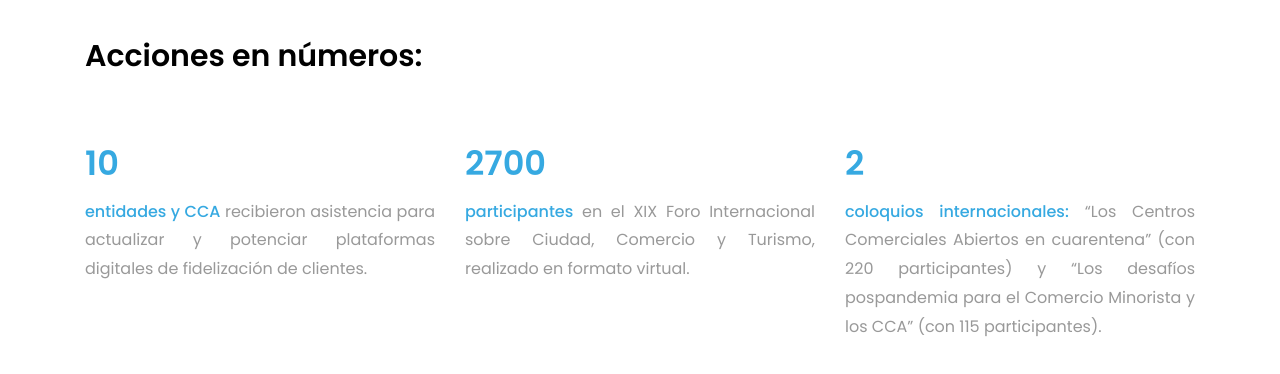
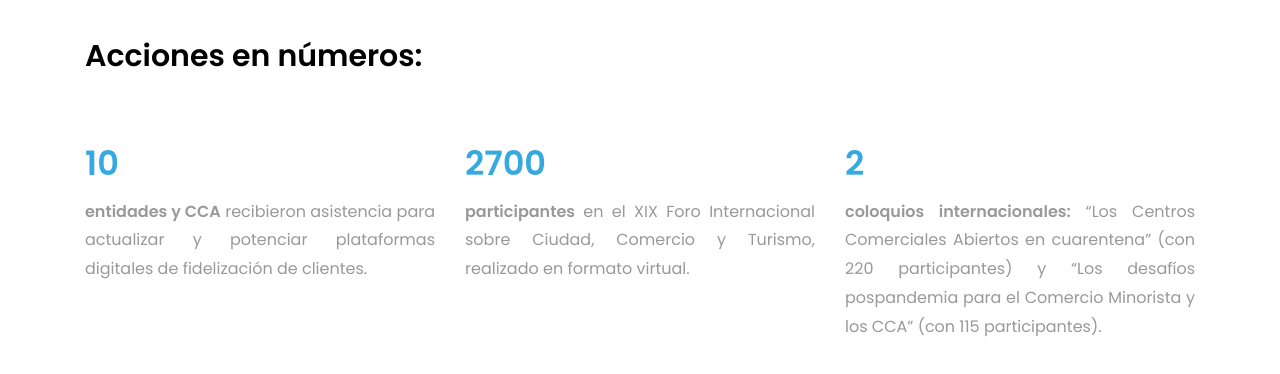
Before and after one commit to DevOps-CAME/memoria2020, a WordPress theme: template comercio_servicios.php in a window 1280 px wide. Shown: the part 1040-1414 px from the top of the page. Run offline with PHP 8.4 and a stand-in for WordPress, Linux system fonts and the light colour scheme; the site name, menu and one post (Sample post) are stand-ins, and other content is empty.

Commit message:
retoques Debo

```diff
--- a/comercio_servicios.php
+++ b/comercio_servicios.php
@@ -118,7 +118,7 @@
                                                     data-refresh-interval="10" data-speed="1600">10</span> </div>
 
                                             <p>
-                                                <bold class="display-5 color font-weight-medium">entidades y CCA</bold>
+                                                <bold>entidades y CCA</bold>
                                                 recibieron asistencia para actualizar y potenciar plataformas digitales
                                                 de fidelización de clientes.
                                             </p>
@@ -134,7 +134,7 @@
                                                     data-refresh-interval="10" data-speed="1600">2700</span> </div>
 
                                             <p>
-                                                <bold class="display-5 color font-weight-medium">participantes</bold> en
+                                                <bold>participantes</bold> en
                                                 el XIX Foro Internacional sobre Ciudad, Comercio y Turismo, realizado en
                                                 formato virtual.
                                             </p>
@@ -149,7 +149,7 @@
                                                     data-refresh-interval="10" data-speed="1600">2</span> </div>
 
                                             <p>
-                                                <bold class="display-5 color font-weight-medium">coloquios
+                                                <bold>coloquios
                                                     internacionales:</bold> “Los Centros Comerciales Abiertos en
                                                 cuarentena” (con 220 participantes) y “Los desafíos pospandemia para el
                                                 Comercio Minorista y los CCA” (con 115 participantes).
@@ -166,7 +166,7 @@
                                                     data-refresh-interval="10" data-speed="1600">6</span> </div>
 
                                             <p>
-                                                <bold class="display-5 color font-weight-medium">campañas audiovisuales
+                                                <bold>campañas audiovisuales
                                                     de concientización</bold> que destacan el rol del comercio en la
                                                 comunidad y apelan a la responsabilidad sanitaria.
                                             </p>
@@ -245,7 +245,7 @@
                                                     data-refresh-interval="10" data-speed="1600">15</span> </div>
 
                                             <p>
-                                                <bold class="display-5 color font-weight-medium">ciudades</bold> de 6
+                                                <bold>ciudades</bold> de 6
                                                 provincias recibieron propuestas técnicas para proyectos de CCA en
                                                 desarrollo.
                                             </p>
@@ -262,7 +262,7 @@
                                                     data-refresh-interval="10" data-speed="1600">16</span> </div>
 
                                             <p>
-                                                <bold class="display-5 color font-weight-medium">ciudades</bold> de 7
+                                                <bold>ciudades</bold> de 7
                                                 provincias recibieron asistencia técnica para CCA ya establecidos.
                                             </p>
                                         </div>
@@ -279,7 +279,7 @@
                                                     data-refresh-interval="10" data-speed="1600">4</span> </div>
 
                                             <p>
-                                                <bold class="display-5 color font-weight-medium">encuentros</bold> en el
+                                                <bold>encuentros</bold> en el
                                                 marco del ciclo de CCA Sustentables, iniciativa desarrollada junto con
                                                 el Departamento de RSE de CAME.
                                             </p>
```
